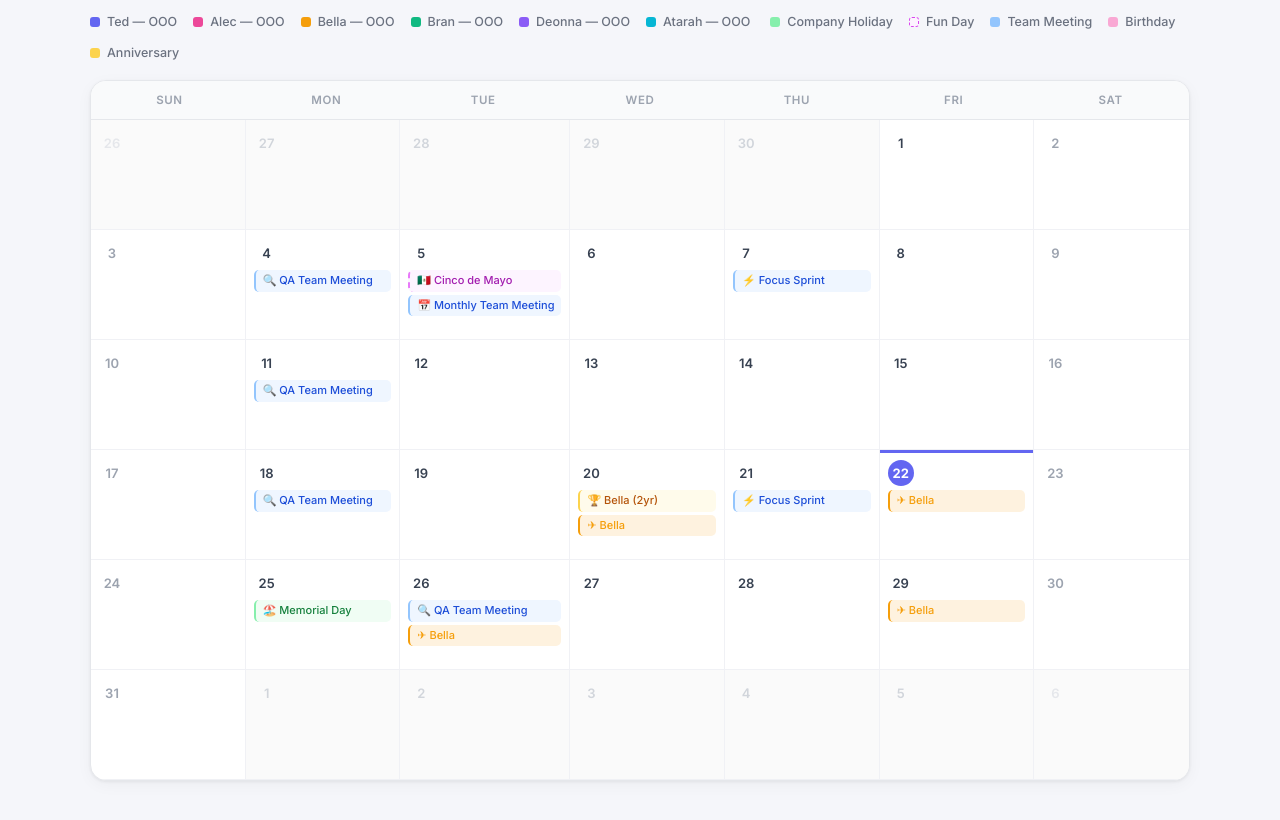
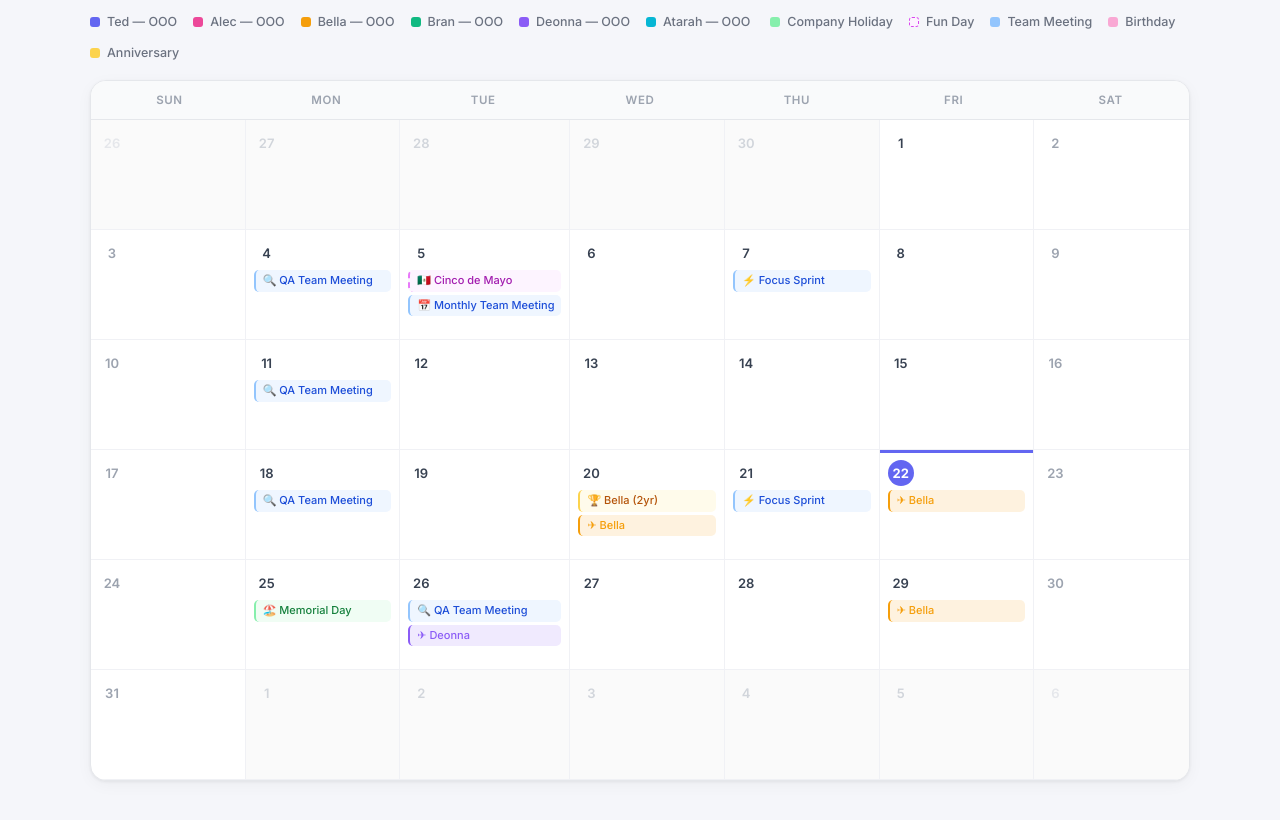
Before and after one commit to branfine-digital/qa, a plain HTML site: page index.html in a window 1280 px wide. Shown: the part 88-908 px from the top of the page. Drawn offline with Linux system fonts and the light colour scheme.

Commit message:
Update index.html

```diff
--- a/index.html
+++ b/index.html
@@ -262,7 +262,7 @@ const EVENTS = [
   { type: 'ooo', person: 'Bella', start: '2026-04-17', end: '2026-04-17' },
   { type: 'ooo', person: 'Bella', start: '2026-05-20', end: '2026-05-20' },
   { type: 'ooo', person: 'Bella', start: '2026-05-22', end: '2026-05-22' },
-  { type: 'ooo', person: 'Bella', start: '2026-05-26', end: '2026-05-26' },
+  { type: 'ooo', person: 'Deonna', start: '2026-05-26', end: '2026-05-26' },
   { type: 'ooo', person: 'Bella', start: '2026-05-29', end: '2026-05-29' },
   { type: 'ooo', person: 'Bran',  start: '2026-07-07', end: '2026-07-10' },
   { type: 'ooo', person: 'Bran',  start: '2027-03-01', end: '2027-03-05' },
```
